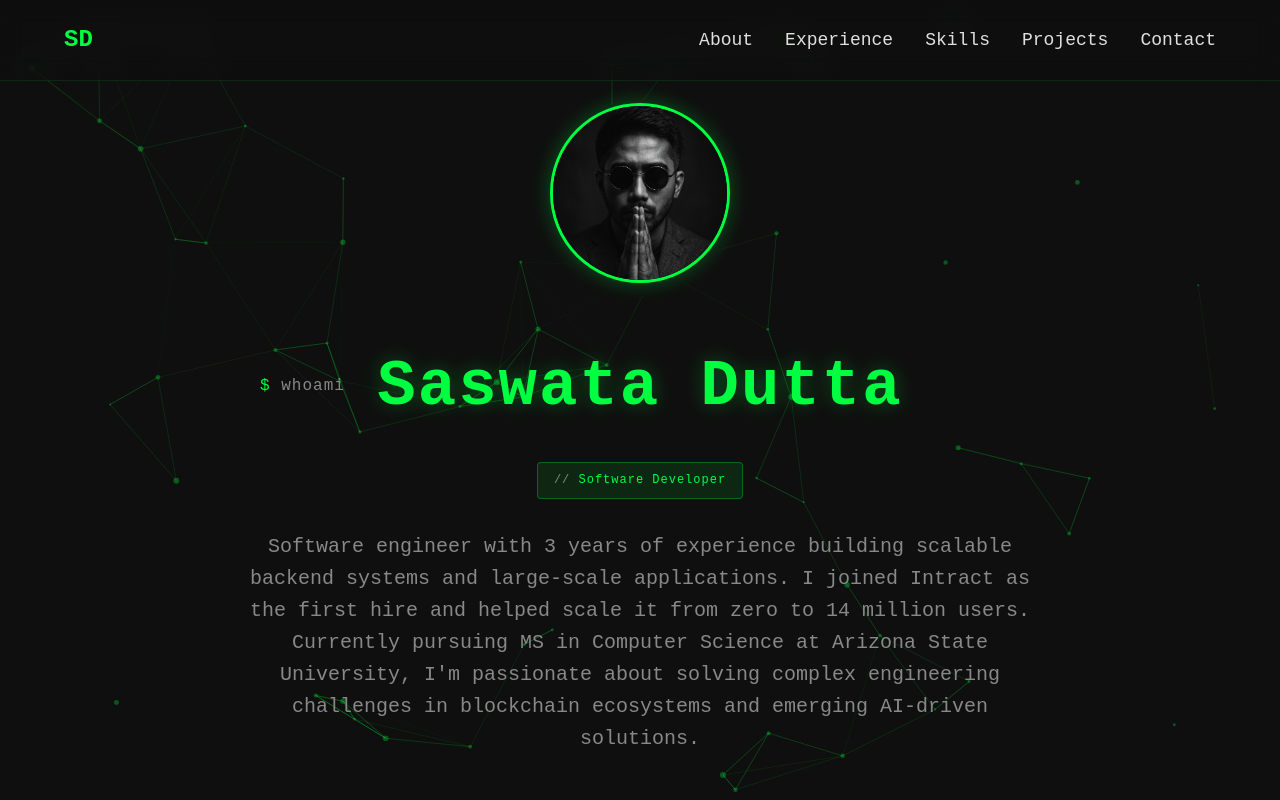
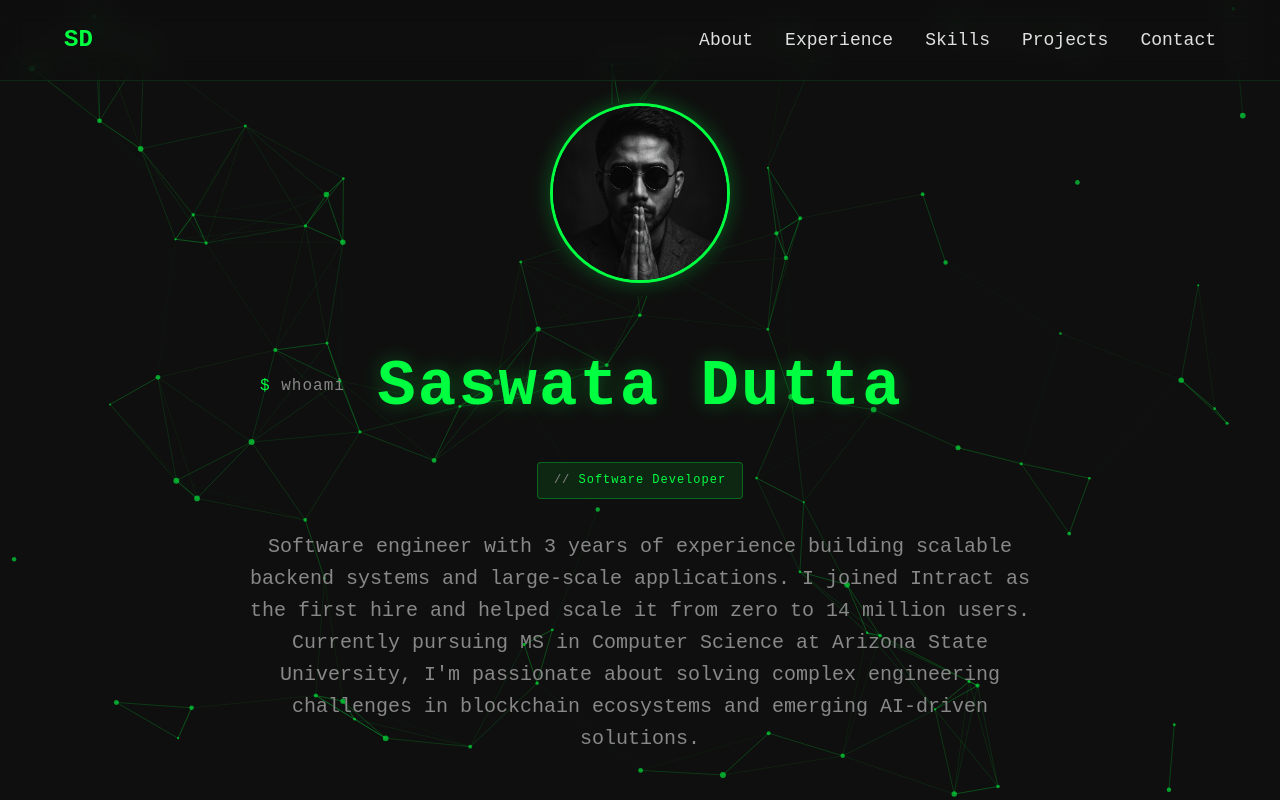
Before and after one commit to SD170/portfolio-2025, a Next.js app: page / in a window 1280 px wide. Shown: the top 800 px of the page. Built offline with nearby package versions, Linux system fonts and the light colour scheme.

Commit message:
Adjust z-index and pointer events in ParticlesBackground for better interaction and update particle settings for enhanced visuals. Lowered z-index in globals.css for improved layering consistency.

```diff
--- a/src/app/globals.css
+++ b/src/app/globals.css
@@ -151,7 +151,7 @@ input, textarea {
   align-items: center;
   justify-content: center;
   position: relative;
-  z-index: 20;
+  z-index: 15;
   padding: 80px 0;
 }
 
@@ -255,7 +255,7 @@ input, textarea {
   justify-content: center;
   text-align: center;
   position: relative;
-  z-index: 20;
+  z-index: 15;
   padding-top: 80px;
   user-select: none;
   -webkit-user-select: none;
--- a/src/components/ParticlesBackground.tsx
+++ b/src/components/ParticlesBackground.tsx
@@ -17,8 +17,8 @@ export default function ParticlesBackground() {
       left: 0,
       width: '100%',
       height: '100%',
-      zIndex: 1,
-      pointerEvents: 'none'
+      zIndex: 10,
+      pointerEvents: 'auto'
     }}>
       <Particles
         id="tsparticles"
@@ -26,7 +26,7 @@ export default function ParticlesBackground() {
         options={{
           particles: {
             number: {
-              value: 50,
+              value: 80,
               density: {
                 enable: true,
                 value_area: 800
@@ -39,7 +39,7 @@ export default function ParticlesBackground() {
               type: "circle"
             },
             opacity: {
-              value: 0.3,
+              value: 0.6,
               random: false
             },
             size: {
@@ -66,7 +66,7 @@ export default function ParticlesBackground() {
             }
           },
           interactivity: {
-            detect_on: "canvas",
+            detect_on: "window",
             events: {
               onhover: {
                 enable: true,
```
